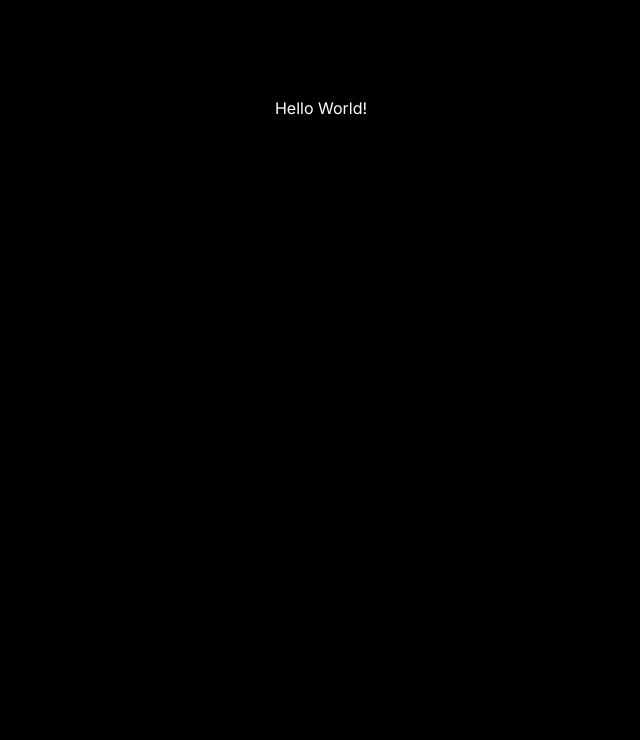
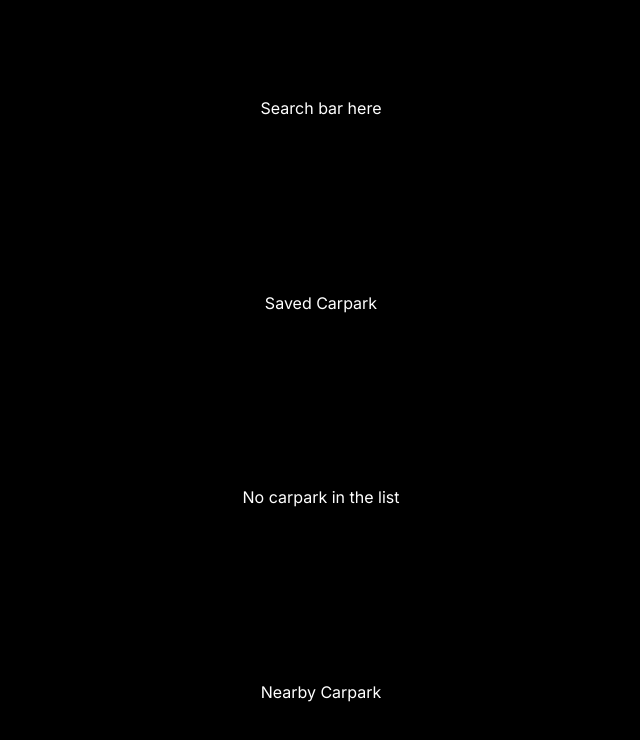
Before and after one commit to GabrielLim01/SC2006-ParkNGo, a Next.js app in the folder park-n-go/: page /dashboard in a window 1280 px wide. Shown: the top 740 px of the page, without its empty margins (319-959 px from the left). Built offline with nearby package versions, Linux system fonts and the light colour scheme.

Commit message:
basic dashboard implementation

```diff
--- /dev/null
+++ b/park-n-go/app/dashboard/CarparkItem.tsx
@@ -0,0 +1,14 @@
+import { useState } from "react";
+
+
+export function CarparkItem({id, address, availLots, deleteList}){
+    return <li>
+    <label>
+      {address}
+      {availLots}
+      Available lots
+
+      <button onClick={e=>deleteList(id)} className="btn btn-danger">Delete</button>
+    </label>
+  </li>
+}
--- /dev/null
+++ b/park-n-go/app/dashboard/CarparkList.tsx
@@ -0,0 +1,16 @@
+import { CarparkItem } from "./CarparkItem"
+
+export function CarparkList({carparkList, deleteList}){
+	return (<ol className="list">
+        {carparkList.length===0 && "No carpark in the list"}
+        {carparkList.map(item => {
+            return <CarparkItem
+                id={item.id}
+                address={item.address}
+                availLots={item.availLots}
+                deleteList={deleteList}
+            />
+        })}
+    </ol>)
+
+}
--- a/park-n-go/app/dashboard/page.tsx
+++ b/park-n-go/app/dashboard/page.tsx
@@ -1,10 +1,42 @@
 //import Image from "next/image";
+"use client";
 import { Button, Col, Container, Row } from "react-bootstrap";
+import { useEffect, useState } from "react";
+
+import { CarparkList } from "./CarparkList";
 
 export default function Home() {
+
+  // todo: actually save in a local database
+  const [saved, setSaved] = useState([])
+
+  // add a carpark information into the list
+  function addSaved(id, address, xCoord, yCoord, cpType, shortTermParking, freeParking, nightParking, gantryHeight, availLots){
+    setSaved(currentSaved => {
+      return [
+        ...currentSaved,
+        {id, address, xCoord, yCoord, cpType, shortTermParking, freeParking, nightParking, gantryHeight, availLots}
+      ]
+    })
+  }
+
+  // delete carpark information from the list
+  function deleteSaved(id){
+    setSaved(currentSaved => {
+      return currentSaved.filter(item => item.id !== id)
+    })
+  }
+
   return (
     <main className="flex min-h-screen flex-col items-center justify-between p-24">
-     Hello World!
+
+    Search bar here
+
+    <h1 className="header">Saved Carpark</h1>
+    <CarparkList carparkList={saved} deleteList={deleteSaved}></CarparkList>
+
+    <h1 className="header">Nearby Carpark</h1>
+
     </main>
     //   <Container>
     //   <Row>
```
Also changed, not shown: park-n-go/package.json (+7 -5 lines), 1 other file (tests, documents, lock files or other folders).
